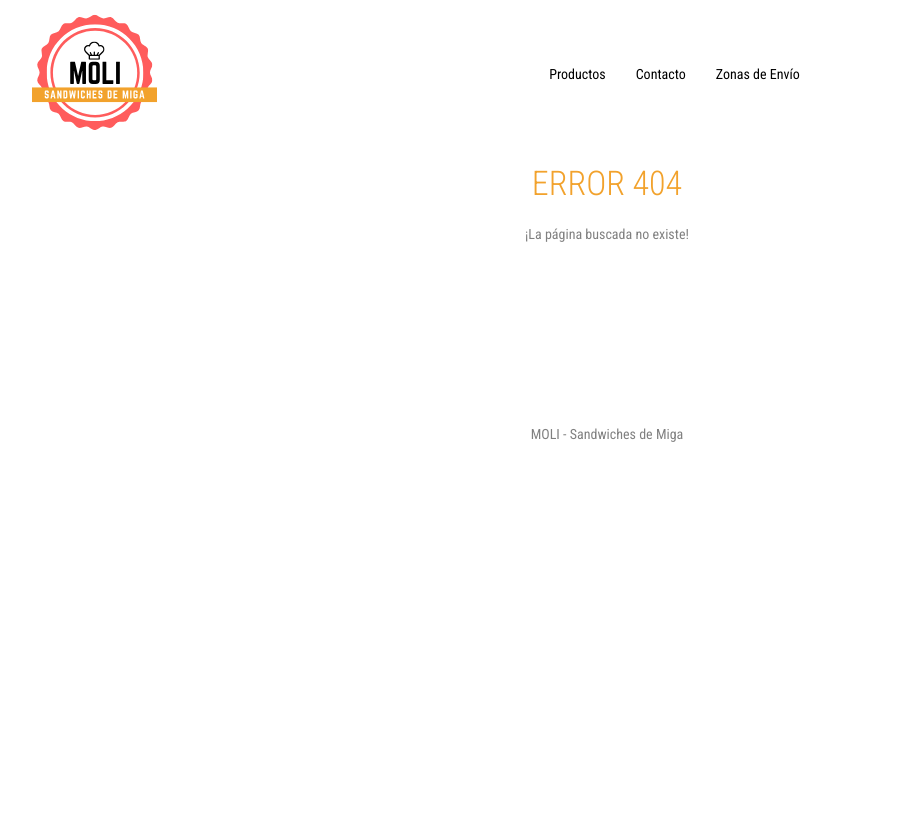
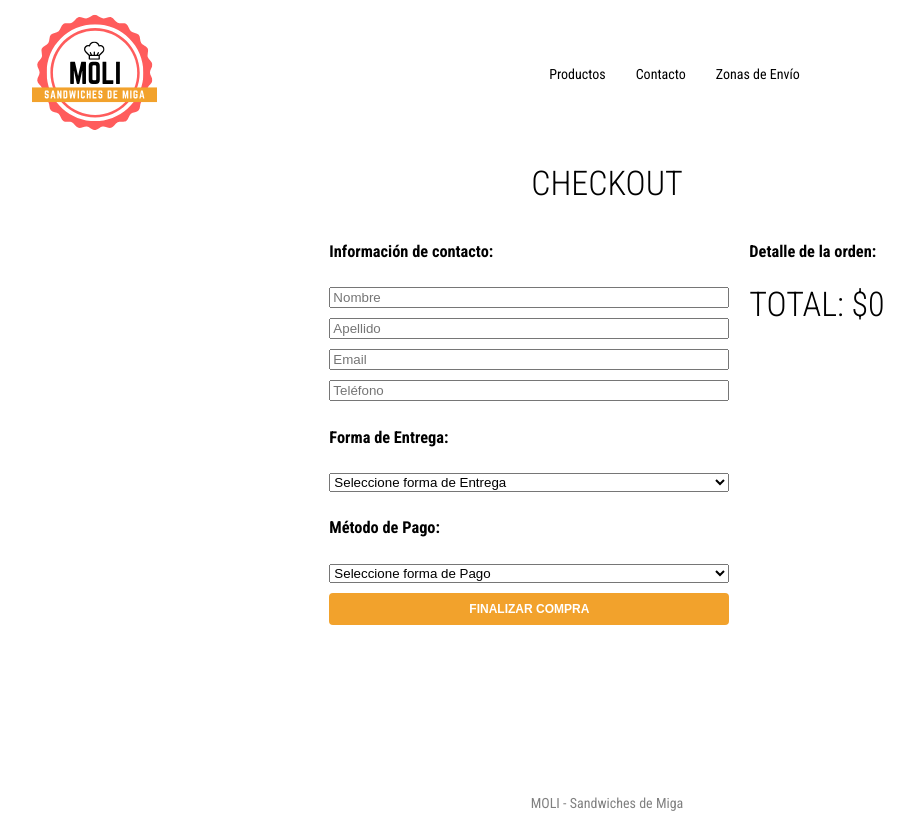
Before and after one commit to degma/moli, a React (Create React App) app: page /checkout in a window 1280 px wide. Before the commit this address had no page. Shown: the whole page, without its empty margins (33-947 px from the left). Before the commit the page ends 800 px from the top, so only its background shows below. Built offline with nearby package versions, Linux system fonts and the light colour scheme.

Commit message:
entrega 13 se agrega formulario de checkout y se cambia para utilizar id autogenarado de firebase

```diff
--- a/src/App.js
+++ b/src/App.js
@@ -11,15 +11,16 @@ import ShippingPage from "./pages/ShippingPage";
 import HomePage from "./pages/HomePage";
 import ProductsPage from "./pages/ProductsPage";
 import ProductPage from "./pages/ProductPage";
+import CheckoutPage from "./pages/CheckoutPage";
 import { Store } from "./store";
 
 function App() {
   const [data, setData] = useState({
-    cart:{
-      total:0,
+    cart: {
+      total: 0,
       itemsQty: 0,
-      items:[]
-    }
+      items: [],
+    },
   });
   const windowResize = (e) => {
     console.log(e);
@@ -41,7 +42,7 @@ function App() {
             <Route exact path="/productos">
               <ProductsPage />
             </Route>
-            <Route path="/productos/:productName?">
+            <Route path="/productos/:productId?">
               <ProductPage />
             </Route>
             <Route path="/contacto">
@@ -56,6 +57,9 @@ function App() {
             <Route path="/envios">
               <ShippingPage />
             </Route>
+            <Route path="/checkout">
+              <CheckoutPage />
+            </Route>
             <Route path="*">
               <ErrorPage />
             </Route>
--- a/src/components/ProductCard/ProductCard.jsx
+++ b/src/components/ProductCard/ProductCard.jsx
@@ -6,13 +6,13 @@ import AddCartButton from '../AddCartButton'
 import './ProductCard.css'
 
 
-const ProductCard = ({ name, description, price, url, pictureUrl, handleAddCart }) => {
+const ProductCard = ({ id, name, description, price, url, pictureUrl, handleAddCart }) => {
     const [quantity, setQuantity] = useState(0)
     let history = useHistory()
-
+    console.log(id)
     return (
         <div className="product-card">
-            <Link to={`/productos/${url}`} >
+            <Link to={`/productos/${id}`} >
                 <div className="card-image">
                     <img src={pictureUrl} className="product-picture" />
                 </div>
@@ -23,7 +23,7 @@ const ProductCard = ({ name, description, price, url, pictureUrl, handleAddCart
                 </Link>
                 <h2 className="product-card-price">${price}</h2>
                 <footer className="footer-buttons">
-                    <AddCartButton buttontxt="COMPRAR" handleClick={() => history.push(`/productos/${url}`)} />
+                    <AddCartButton buttontxt="COMPRAR" handleClick={() => history.push(`/productos/${id}`)} />
                 </footer>
             </div>
         </div>
--- a/src/components/ProductDetail/ProductDetail.jsx
+++ b/src/components/ProductDetail/ProductDetail.jsx
@@ -22,16 +22,16 @@ const ProductDetail = ({ item }) => {
     }
 
     function removeFromCart() {
+        console.log(item)
 
-
-        if (item.quantity > 0) {
+        if (itemInCart.quantity > 0) {
             const filteredItems = data.cart.items.filter(e => e.id !== item.id)
             console.log("filtered items", filteredItems)
             setData({
                 ...data,
                 cart: {
                     ...data.cart,
-                    itemsQty: data.cart.itemsQty - item.quantity,
+                    itemsQty: data.cart.itemsQty - itemInCart.quantity,
                     items:
                         filteredItems
 
--- a/src/containers/ProductList/ProductList.jsx
+++ b/src/containers/ProductList/ProductList.jsx
@@ -27,7 +27,13 @@ const ProductList = ({ title }) => {
             if (querySnapshot.size === 0) {
                 console.log("No results!")
             }
-            setProducts(querySnapshot.docs.map(doc => doc.data()))
+            console.log(querySnapshot.docs.map(doc => console.log(doc.id, doc.data())))
+
+            setProducts(querySnapshot.docs.map(doc => {
+                let document = doc.data()
+                document.id = doc.id
+                return document
+            }))
         })
 
     }, [])
--- a/src/pages/CartPage/CartPage.jsx
+++ b/src/pages/CartPage/CartPage.jsx
@@ -42,7 +42,6 @@ const CartPage = () => {
             removeItem(item)
         } else {
             const qty = (action === "m" ? changedItem.quantity - 1 : changedItem.quantity + 1)
-            console.log(qty)
             changedItem.quantity = qty
             const filteredItems = data.cart.items.filter(e => e.id !== changedItem.id)
             const orderedItems = [...filteredItems, changedItem].sort()
@@ -79,7 +78,7 @@ const CartPage = () => {
                         <tbody>
                             {
                                 data.cart.items.sort().map(item => (
-                                    <tr className="cart-prods-row">
+                                    <tr className="cart-prods-row" key={item.id}>
                                         <td className="cart-product-thumbnail">
                                             <img className="cart-product-picture" src={item.pictureUrl} />
                                         </td>
@@ -104,6 +103,10 @@ const CartPage = () => {
                         <AddCartButton buttontxt="BORRAR CARRITO" handleClick={removeCart} primary />
                         <h1>TOTAL: $ {data.cart.items.reduce((acc, i) => acc + i.price * i.quantity, 0)}</h1>
                     </div>
+                    <div>
+                        <AddCartButton buttontxt="Finalizar Compra" handleClick={() => history.push('/checkout')} secondary />
+
+                    </div>
                 </div>
             ) :
                 (
--- a/src/pages/CategoryPage/CategoryPage.jsx
+++ b/src/pages/CategoryPage/CategoryPage.jsx
@@ -22,7 +22,9 @@ const CategoryPage = () => {
             .then((querySnapshot) => {
                 const prods = []
                 querySnapshot.forEach(doc => {
-                    prods.push(doc.data())
+                    const document = doc.data()
+                    document.id = doc.id
+                    prods.push(document)
                 })
                 setProducts(prods)
             })
--- /dev/null
+++ b/src/pages/CheckoutPage/Checkout.css
@@ -0,0 +1,30 @@
+.checkout-form {
+  display: flex;
+  flex-direction: column;
+  flex-wrap: wrap;
+  align-content: center;
+  gap: 10px;
+}
+
+.checkout-form input {
+  width: 400px;
+}
+
+.checkout-confirmed {
+  text-align: center;
+
+}
+
+
+.checkout-details {
+    display: flex;
+    flex-direction: row;
+    flex-wrap: wrap;
+    justify-content: center;
+    align-content: flex-start;
+    gap: 20px;
+}
+
+.checkout-items p {
+    text-align: left;
+}
--- /dev/null
+++ b/src/pages/CheckoutPage/CheckoutPage.jsx
@@ -0,0 +1,116 @@
+import { useState, useContext } from 'react'
+import AddCartButton from '../../components/AddCartButton'
+import { getFirestore } from '../../firebase'
+import firebase from 'firebase/app'
+import { Store } from '../../store'
+import './Checkout.css'
+import { Link } from 'react-router-dom'
+
+const CheckoutPage = () => {
+    const db = getFirestore()
+    const [data, setData] = useContext(Store)
+    const [confirmed, setConfirmed] = useState(false)
+    const [orderId, setOrderId] = useState("")
+    const initialFormState = {
+        name: "",
+        lastName: "",
+        email: "",
+        phone: "",
+        shipping: "",
+        payment: ""
+    }
+    const [formData, setFormData] = useState(initialFormState)
+
+    const orders = db.collection("orders")
+
+    let newOrder = {
+        customer: formData,
+        items: data.cart.items,
+        total: data.cart.items.reduce((acc, item) => acc + (item.quantity * item.price), 0),
+        date: firebase.firestore.Timestamp.fromDate(new Date())
+    }
+
+
+    const handleChangeInput = (e) => {
+        setFormData({ ...formData, [e.target.name]: e.target.value })
+    }
+
+
+    const handleCheckout = (e) => {
+
+        e.preventDefault()
+        db.collection('orders')
+            .add(newOrder)
+            .then(({ id }) => {
+                setOrderId(id)
+                setConfirmed(true)
+                setFormData(initialFormState)
+                setData({
+                    ...data,
+                    cart: {
+                        ...data.cart,
+                        itemsQty: 0,
+                        items: []
+                    }
+                })
+            })
+            .catch(e => console.log(e))
+
+    }
+
+    return (
+        <div className="checkout-container">
+
+            { !confirmed ?
+                (
+                    <div>
+
+                        <h1>Checkout</h1>
+                        <div className="checkout-details">
+                            <div className="checkout-form">
+                                <form className="checkout-form" onSubmit={handleCheckout}>
+                                    <h3>Información de contacto:</h3>
+                                    <input name="name" type="text" value={formData.name} onChange={handleChangeInput} placeholder="Nombre" />
+                                    <input name="lastName" type="text" value={formData.lastName} onChange={handleChangeInput} placeholder="Apellido" />
+                                    <input name="email" type="text" value={formData.email} onChange={handleChangeInput} placeholder="Email" />
+                                    <input name="phone" type="text" value={formData.phone} onChange={handleChangeInput} placeholder="Teléfono" />
+                                    <h3>Forma de Entrega:</h3>
+                                    <select name="shipping" onChange={handleChangeInput}>
+                                        <option value="" de>Seleccione forma de Entrega</option>
+                                        <option value="retiro" >Retiro</option>
+                                        <option value="envio">Envío a Domicilio</option>
+                                    </select>
+                                    <h3>Método de Pago:</h3>
+                                    <select name="payment" onChange={handleChangeInput}>
+                                        <option value="">Seleccione forma de Pago</option>
+                                        <option value="efectivo">Efectivo</option>
+                                        <option value="tarjeta">Tarjeta de Crédito</option>
+                                    </select>
+                                    <AddCartButton buttontxt="FINALIZAR COMPRA" />
+                                </form>
+                            </div>
+                            <div className="checkout-items">
+                                <h3>Detalle de la orden:</h3>
+                                {data.cart.items.map(item => <p key={item.id}>{item.quantity} x {item.name}: $ {item.quantity * item.price}</p>)}
+                                <h1>TOTAL: ${data.cart.items.reduce((acc, item) => acc + (item.price * item.quantity), 0)}</h1>
+                            </div>
+                        </div>
+
+                    </div>
+                )
+                :
+                (
+                    <div className="checkout-confirmed">
+                        <h1>¡Orden CONFIRMADA!</h1>
+                        <p> Tu código de pedido es:</p>
+                        <h2>{orderId}</h2>
+
+                    </div>
+                )
+            }
+        </div>
+    )
+}
+
+
+export default CheckoutPage
--- /dev/null
+++ b/src/pages/CheckoutPage/index.js
@@ -0,0 +1 @@
+export { default } from "./CheckoutPage";
--- a/src/pages/ProductPage/ProductPage.jsx
+++ b/src/pages/ProductPage/ProductPage.jsx
@@ -7,21 +7,17 @@ import "./ProductPage.css"
 
 const ProductPage = () => {
 
-    const { productName } = useParams();
+    const { productId } = useParams();
     const [product, setProduct] = useState(null);
 
 
     useEffect(() => {
         const db = getFirestore()
-
+        console.log(productId)
         db.collection("products")
-            .where("url", "==", productName)
+            .doc(productId)
             .get()
-            .then((querySnapshot) => {
-                querySnapshot.forEach((doc) => {
-                    setProduct(doc.data())
-                });
-            })
+            .then((doc)=> setProduct(doc.data()))
             .catch(error=> console.log("NO EXISTE EL PRODUCTO", error));
     }, []);
 
```
Also changed, not shown: 1 other file (tests, documents, lock files or other folders).
